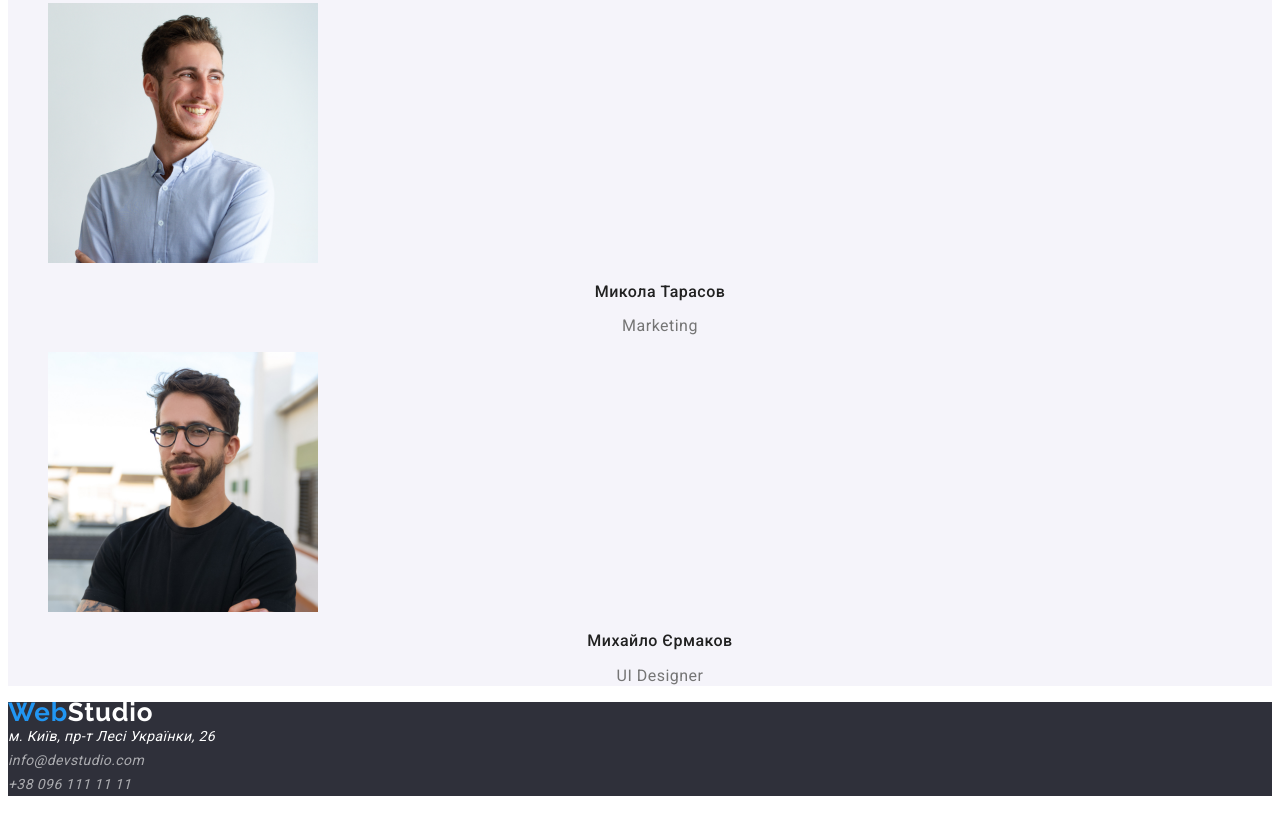
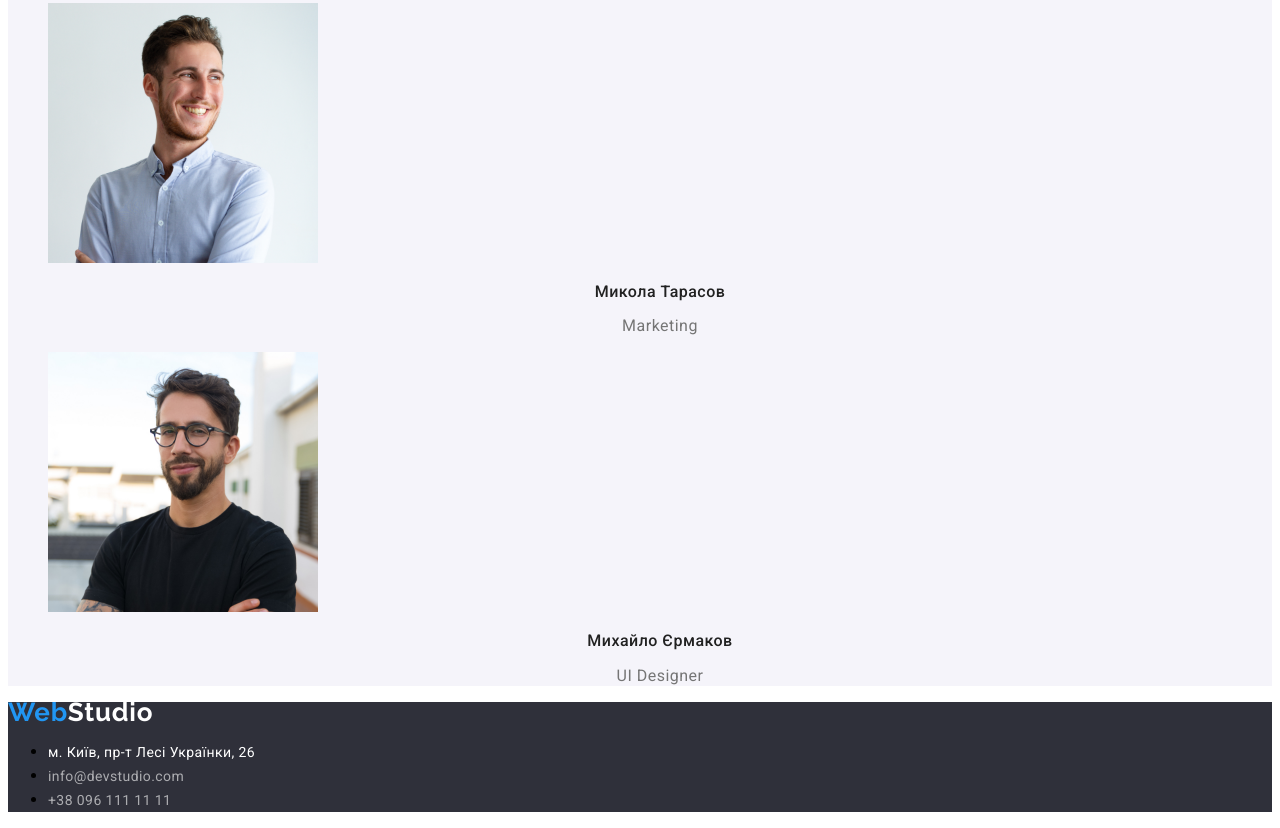
Before and after one commit to YanaAntakova/YanaAntakova-goit-markup-hw-02, a plain HTML site: page index.html in a window 1280 px wide. Shown: the part 2390-3218 px from the top of the page. Before the commit the page ends 3194 px from the top, so only its background shows below. Drawn offline with Linux system fonts and the light colour scheme.

Commit message:
Creating styles

```diff
--- a/css/styles.css
+++ b/css/styles.css
@@ -1,19 +1,23 @@
 body {
-    font-family: 'Roboto', Verdana, sans-serif;
+    font-family: 'Roboto', 'Times New Roman', 'Verdana', 'Tahoma', sans-serif;
 }
+
 /* header */
 .list {
     list-style: none;
 }
+
 .link {
     text-decoration: none;
 }
+
 .header {
     background-color: #FFFFFF;
 }
+
 .logo {
 
-font-family:'Raleway';
+    font-family: 'Raleway';
     font-weight: 700;
     font-size: 26px;
     line-height: 0.8;
@@ -22,12 +26,12 @@ font-family:'Raleway';
 
     color: #2196F3;
 }
+
 .logo-header {
     color: #000000
 }
-.nav-list {
 
-}
+.nav-list {}
 
 .nav-item {}
 
@@ -40,10 +44,12 @@ font-family:'Raleway';
 
     color: #212121;
 }
-.nav-link:hover ,
+
+.nav-link:hover,
 .nav-link:focus {
     color: #2196F3;
 }
+
 .header-contacts {
 
     font-weight: 500;
@@ -53,14 +59,17 @@ font-family:'Raleway';
 
     color: #757575;
 }
-.header-contacts:hover ,
+
+.header-contacts:hover,
 .header-contacts:focus {
     color: #2196F3;
 }
+
 /* main */
 .hero {
     background-color: #2F303A;
 }
+
 .hero-title {
 
     font-weight: 900;
@@ -73,7 +82,8 @@ font-family:'Raleway';
 
     color: #FFFFFF;
 }
-.hero-btn{
+
+.hero-btn {
 
 
     font-weight: 700;
@@ -85,7 +95,8 @@ font-family:'Raleway';
     background: #2196F3;
     cursor: pointer;
 }
-.hero-btn:hover ,
+
+.hero-btn:hover,
 .hero-btn:focus {
     background-color: transparent;
 }
@@ -100,6 +111,7 @@ font-family:'Raleway';
 
     color: #212121;
 }
+
 .list-text {
 
     font-size: 14px;
@@ -109,6 +121,7 @@ font-family:'Raleway';
 
     color: #757575;
 }
+
 .works-title {
 
     font-weight: 700;
@@ -136,7 +149,7 @@ font-family:'Raleway';
     color: #212121;
 }
 
-.people{
+.people {
 
     font-weight: 500;
     font-size: 16px;
@@ -147,6 +160,7 @@ font-family:'Raleway';
 
     color: #212121;
 }
+
 .status {
 
     font-size: 16px;
@@ -157,6 +171,7 @@ font-family:'Raleway';
 
     color: #757575;
 }
+
 .nav-btn {
 
     font-family: 'Roboto';
@@ -184,6 +199,7 @@ font-family:'Raleway';
     background: #FFFFFF;
     border: 1px solid #EEEEEE;
 }
+
 .card-title {
     font-weight: 700;
     font-size: 18px;
@@ -193,6 +209,7 @@ font-family:'Raleway';
 
     color: #212121;
 }
+
 .card-text {
     font-size: 16px;
     line-height: 1.8;
@@ -207,8 +224,8 @@ font-family:'Raleway';
     background-color: #2F303A;
 }
 
-.footer-address {
-
+.map-address {
+    font-style: normal;
     font-family: 'Roboto';
     font-size: 14px;
     line-height: 1.7;
@@ -217,8 +234,9 @@ font-family:'Raleway';
 
     color: #FFFFFF;
 }
-.footer-contacts {
 
+.address {
+    font-style: normal;
     font-family: 'Roboto';
     font-size: 14px;
     line-height: 1.7;
@@ -227,11 +245,12 @@ font-family:'Raleway';
 
     color: rgba(255, 255, 255, 0.6);
 }
-.footer-contacts:hover,
-.footer-contacts:focus {
+
+.address:hover,
+.address:focus {
     color: #FFFFFF
 }
 
 .logo-footer {
-    color:#FFFFFF
+    color: #FFFFFF
 }
--- a/index.html
+++ b/index.html
@@ -1,5 +1,6 @@
 <!DOCTYPE html>
 <html lang="en">
+
 <head>
     <meta charset="UTF-8">
     <meta http-equiv="X-UA-Compatible" content="IE=edge">
@@ -12,6 +13,7 @@
         rel="stylesheet">
     <link rel="stylesheet" href="./css/styles.css">
 </head>
+
 <body>
     <header class="header">
         <nav>
@@ -38,7 +40,8 @@
             <ul class="list">
                 <li>
                     <h3 class="list-title">УВАГА ДО ДЕТАЛЕЙ</h3>
-                <p class="list-text">Ідейні міркування, і навіть початок повсякденної роботи з формування позиції.</p>
+                    <p class="list-text">Ідейні міркування, і навіть початок повсякденної роботи з формування позиції.
+                    </p>
                 </li>
                 <li>
                     <h3 class="list-title">ПУНКТУАЛЬНІСТЬ</h3>
@@ -96,13 +99,16 @@
     </main>
     <footer class="footer">
         <a class="logo link" href="./index.html">Web<span class="logo-footer">Studio</span></a>
-   <address class="footer-address">
-    м. Київ, пр-т Лесі Українки, 26 <br>
-    <div>
-        <a href="mailto:info@devstudio.com" class="footer-contacts link">info@devstudio.com</a> <br>
-        <a href="tel:+380961111111" class="footer-contacts link">+38 096 111 11 11</a>
-    </div>
+        <address>
+            <ul>
+                <li><a href="https://goo.gl/maps/WGz5SJTLMQsoGpVZA" target="_blank" rel="noopener noreferrer nofollow"
+                        class="link map-address">м. Київ, пр-т Лесі Українки, 26</a>
+                </li>
+                <li><a href="mailto:info@devstudio.com" class="address link">info@devstudio.com</a></li>
+                <li><a href="tel:+380961111111" class="address link">+38 096 111 11 11</a></li>
+            </ul>
         </address>
     </footer>
 </body>
+
 </html>
```
Lines whose indentation alone changed are shown as unchanged.
